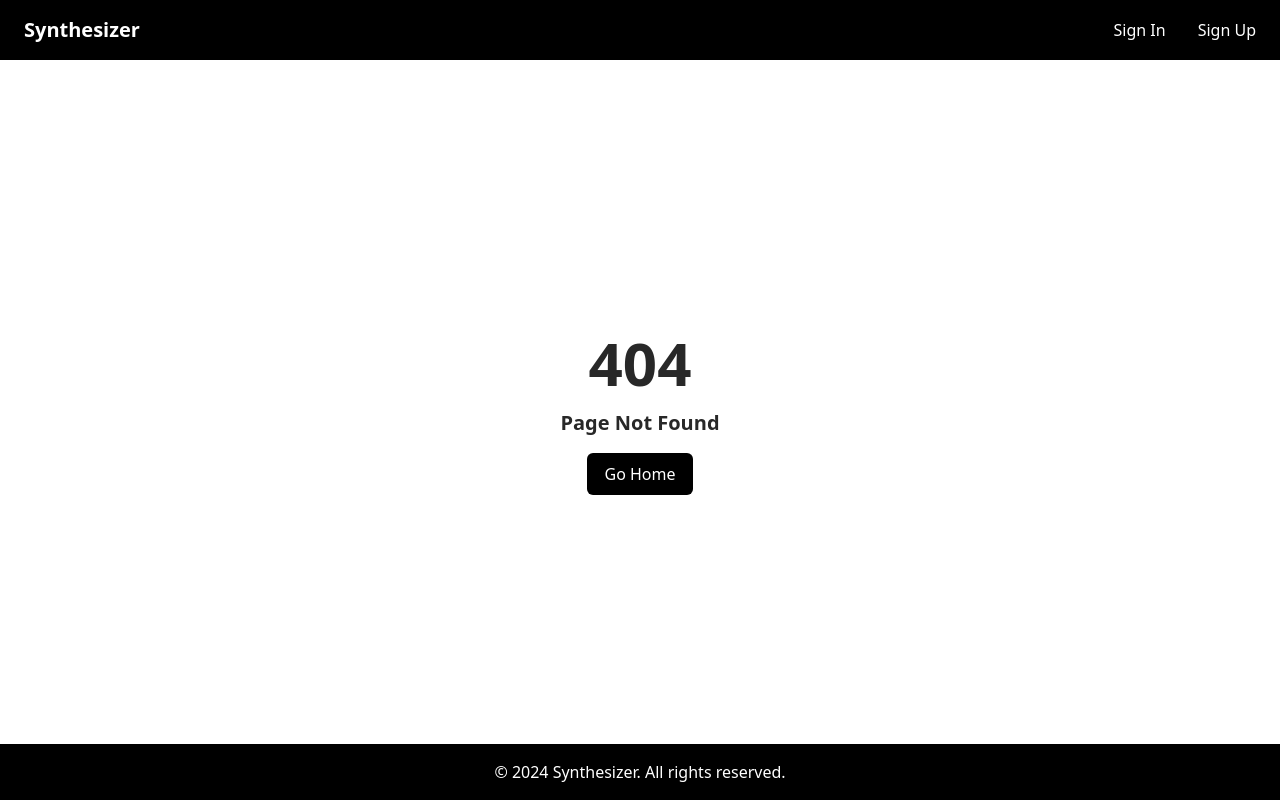
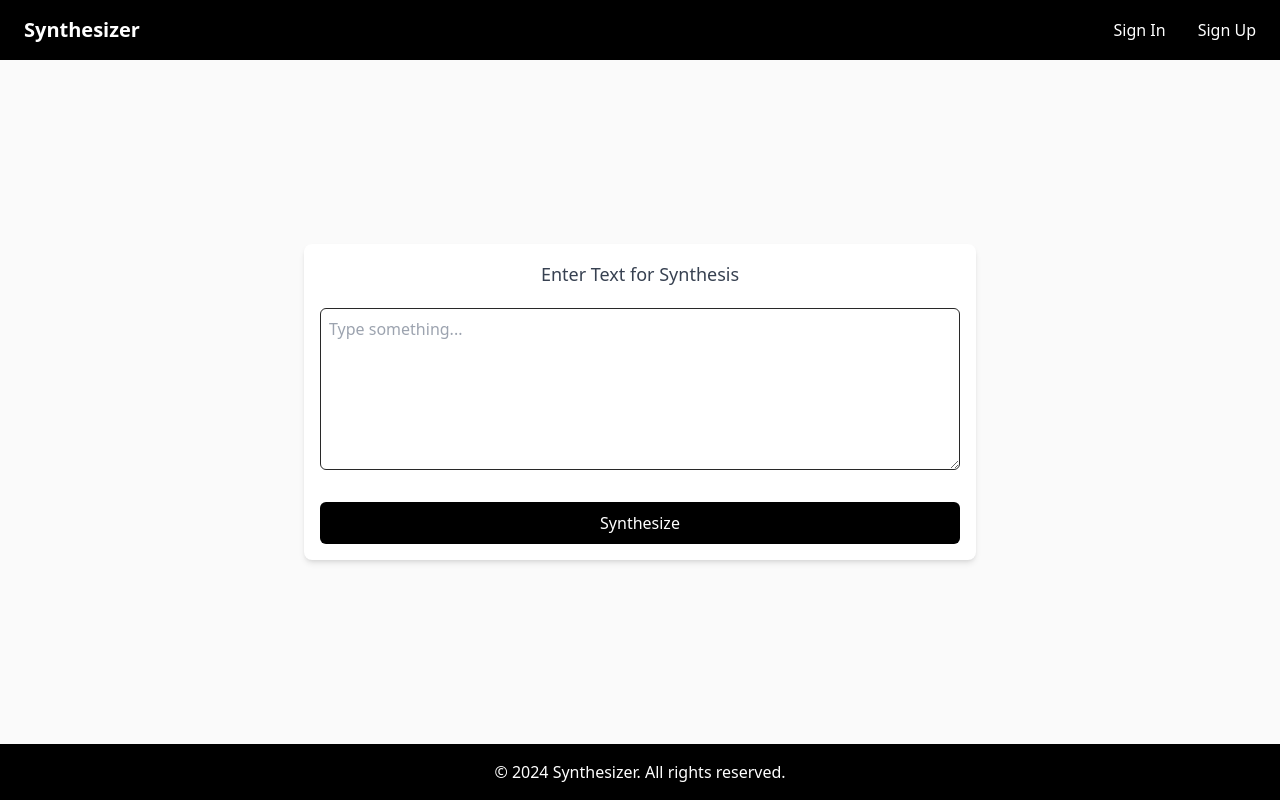
Before and after one commit to vitaliiPsl/tts-frontend, a React (Create React App) app: page /synthesis in a window 1280 px wide. Before the commit this address had no page. Built offline with nearby package versions, Linux system fonts and the light colour scheme.

Commit message:
Create synthesis page

```diff
--- a/src/App.jsx
+++ b/src/App.jsx
@@ -11,6 +11,7 @@ import PasswordReset from './pages/auth/PasswordReset'
 import PasswordResetRequest from './pages/auth/PasswordResetRequest'
 
 import NotFound from './pages/NotFound'
+import SynthesisPage from './pages/SynthesisPage'
 import HistoryPage from './pages/HistoryPage'
 
 const App = () => {
@@ -19,6 +20,7 @@ const App = () => {
 			<Routes>
 				<Route path='/' element={<Index />} />
 
+				<Route path='/synthesis' element={<SynthesisPage />} />
 				<Route path='/history' element={<HistoryPage />} />
 
 				<Route path='/auth'>
--- a/src/components/Header.jsx
+++ b/src/components/Header.jsx
@@ -42,10 +42,10 @@ const Header = () => {
 						{auth && auth.token ? (
 							<>
 								<Link
-									to='/'
+									to='/synthesis'
 									className='text-white hover:text-accent transition duration-300'
 								>
-									Home
+									Synthesis
 								</Link>
 								<Link
 									to='/history'
@@ -86,10 +86,10 @@ const Header = () => {
 					{auth && auth.token ? (
 						<>
 							<Link
-								to='/'
+								to='/synthesis'
 								className='text-white hover:text-accent transition duration-300'
 							>
-								Home
+								Synthesis
 							</Link>
 							<Link
 								to='/history'
--- /dev/null
+++ b/src/components/audio/Audio.jsx
@@ -0,0 +1,76 @@
+import React, { useState, useEffect } from 'react'
+import { WaveFile } from 'wavefile'
+
+import { IoPlayCircleOutline, IoDownloadOutline } from 'react-icons/io5'
+import AudioVisualizer from './AudioVisualizer'
+
+const Audio = ({ samples, sampleRate }) => {
+	const [audioContext, setAudioContext] = useState(null)
+
+	useEffect(() => {
+		setAudioContext(new AudioContext())
+	}, [])
+
+	const playAudio = () => {
+		if (audioContext && !audioContext.resume()) {
+			audioContext.resume()
+		}
+
+		const audioBuffer = audioContext.createBuffer(
+			1,
+			samples.length,
+			sampleRate
+		)
+		const channelData = audioBuffer.getChannelData(0)
+		channelData.set(samples)
+
+		const source = audioContext.createBufferSource()
+		source.buffer = audioBuffer
+		source.connect(audioContext.destination)
+		source.start()
+	}
+
+	const saveAsWav = () => {
+		let wav = new WaveFile()
+		const data = new Int16Array(samples.map((n) => n * 32767))
+
+		wav.fromScratch(1, 22050, '16', data)
+
+		const blob = new Blob([wav.toBuffer()], { type: 'audio/wav' })
+		const url = URL.createObjectURL(blob)
+
+		const anchor = document.createElement('a')
+		anchor.href = url
+		anchor.download = 'output.wav'
+
+		document.body.appendChild(anchor)
+		anchor.click()
+		document.body.removeChild(anchor)
+
+		URL.revokeObjectURL(url)
+	}
+
+	return (
+		<div className='flex content-center items-center gap-3'>
+			<button
+				onClick={playAudio}
+				className='bg-primary p-1 rounded-md flex items-center justify-center duration-100 hover:bg-accent'
+				aria-label='Play audio'
+			>
+				<IoPlayCircleOutline className='text-primary-text text-4xl' />
+			</button>
+
+			<AudioVisualizer samples={samples} />
+
+			<button
+				onClick={saveAsWav}
+				className='bg-primary p-1 rounded-md flex items-center justify-center duration-100 hover:bg-accent'
+				aria-label='Play audio'
+			>
+				<IoDownloadOutline className='text-primary-text text-4xl' />
+			</button>
+		</div>
+	)
+}
+
+export default Audio
--- /dev/null
+++ b/src/components/audio/AudioVisualizer.jsx
@@ -0,0 +1,93 @@
+import React, { useEffect, useState, useRef } from 'react'
+
+const AudioVisualizer = ({ samples, options = [] }) => {
+	const canvasRef = useRef(null)
+
+	const [config, setConfig] = useState({
+		backgroundColor: 'white',
+		waveformColor: 'black',
+		playedWaveformColor: 'orange',
+
+		barWidth: 2,
+		barSpacing: 1,
+
+		...options,
+	})
+
+	useEffect(() => {
+		window.addEventListener('resize', resizeCanvas)
+
+        drawWaveform(samples)
+
+		return () => window.removeEventListener('resize', resizeCanvas)
+	}, [])
+
+	const resizeCanvas = () => {
+		const canvas = canvasRef.current
+		canvas.width = canvas.parentElement.clientWidth
+		canvas.height = canvas.parentElement.clientHeight
+	}
+
+	const drawWaveform = (samples, playbackPosition = 0) => {
+		const canvas = canvasRef.current
+		const context = canvas.getContext('2d')
+		const { width, height } = canvas
+
+		context.fillStyle = config.backgroundColor
+		context.fillRect(0, 0, width, height)
+
+		drawBars(samples, playbackPosition, width, height, context)
+	}
+
+	const drawBars = (samples, playbackPosition, width, height, context) => {
+		const barWidth = config.barWidth
+		const barSpacing = config.barSpacing
+
+		const numBars = Math.floor(width / (barWidth + barSpacing))
+		const step =
+			samples.length < numBars ? 1 : Math.ceil(samples.length / numBars)
+
+		const playbackBars = playbackPosition / step
+
+		let maxAvg = 0
+		let avgArray = new Array(numBars).fill(0)
+		for (let i = 0; i < numBars; i++) {
+			let avg = 0
+			for (let j = 0; j < step; j++) {
+				avg += Math.abs(samples[i * step + j])
+			}
+
+			avg /= step
+			avgArray[i] = avg
+
+			if (avg > maxAvg) maxAvg = avg
+		}
+
+		const scaleMultiplier = (height * 0.9) / maxAvg
+		for (let i = 0; i < numBars; i++) {
+			const barHeight = Math.max(1, avgArray[i] * scaleMultiplier)
+
+			const x = i * (barWidth + barSpacing)
+			const y = height / 2 - barHeight / 2
+
+			context.fillStyle =
+				i < playbackBars
+					? config.playedWaveformColor
+					: config.waveformColor
+
+			context.beginPath()
+			context.rect(x, y, barWidth, barHeight)
+			context.closePath()
+			context.fill()
+		}
+	}
+
+	return (
+		<canvas
+			ref={canvasRef}
+			className='w-full h-16 border border-gray-200'
+		></canvas>
+	)
+}
+
+export default AudioVisualizer
--- /dev/null
+++ b/src/features/synthesis/synthesisApi.js
@@ -0,0 +1,15 @@
+import { apiSlice } from '../../app/api'
+
+export const synthesisApiSlice = apiSlice.injectEndpoints({
+	endpoints: (builder) => ({
+		synthesize: builder.mutation({
+			query: (text) => ({
+				url: '/synthesis',
+				method: 'post',
+				body: { text },
+			}),
+		}),
+	}),
+})
+
+export const { useSynthesizeMutation } = synthesisApiSlice
--- a/src/pages/SynthesisPage.jsx
+++ b/src/pages/SynthesisPage.jsx
@@ -1,49 +1,94 @@
-import React, { useState } from 'react'
+import React, { useState, useEffect } from 'react'
+
 import Layout from '../components/Layout'
+import Audio from '../components/audio/Audio'
+import { useSynthesizeMutation } from '../features/synthesis/synthesisApi'
+import { useLocation } from 'react-router-dom'
 
 const SynthesisPage = () => {
+	const location = useLocation()
 	const [text, setText] = useState('')
 
-	const handleSubmit = (e) => {
+	const [audioControlVisible, setAudioControlVisible] = useState(false)
+	const [samples, setSamples] = useState(null)
+	const [samplingRate, setSamplingRate] = useState(null)
+
+	const [synthesizeSpeech, { data, isLoading, error }] =
+		useSynthesizeMutation()
+
+	useEffect(() => {
+		if (location.state?.text) {
+			setText(location.state.text)
+		}
+	}, [location])
+
+	useEffect(() => {
+		if (data) {
+			const { samples, sampling_rate } = data
+			setSamples(samples)
+			setSamplingRate(sampling_rate)
+			setAudioControlVisible(true)
+		}
+	}, [data])
+
+	const handleSubmit = async (e) => {
 		e.preventDefault()
-		console.log('Submitted text:', text)
-		setText('')
+		setAudioControlVisible(false)
+		synthesizeSpeech(text)
 	}
 
 	return (
 		<Layout>
-			<div className='flex-1 flex flex-col items-center justify-center bg-background p-4'>
-
-                <div className='max-w-2xl w-full flex flex-col text-center bg-white rounded-lg shadow-md p-4'>
-					<form className='flex flex-col gap-4' onSubmit={handleSubmit}>
-						<div className=''>
+			<div className='flex-1 flex flex-col items-center justify-center gap-6 bg-background p-4'>
+				<div className='max-w-2xl w-full flex flex-col text-center bg-primary-text rounded-lg shadow-md p-4'>
+					<form
+						className='flex flex-col gap-4'
+						onSubmit={handleSubmit}
+					>
 						<label
 							htmlFor='text'
 							className='block text-lg font-medium text-gray-700'
 						>
 							Enter Text for Synthesis
 						</label>
+
+						{/* text input */}
 						<textarea
-								id='text'
 							name='text'
-								rows='4'
-								className='mt-1 p-2 w-full rounded-md border-secondary shadow-sm focus:border-accent focus:ring-accent outline-accent'
+							value={text}
+							rows='6'
+							required
 							placeholder='Type something...'
-								value={text}
 							onChange={(e) => setText(e.target.value)}
-								required
+							className='mt-1 p-2 w-full border border-secondary rounded-md focus:border-accent focus:ring-accent outline-accent'
 						></textarea>
-						</div>
+
 						<div className='mt-4'>
 							<button
 								type='submit'
+								disabled={isLoading}
 								className='w-full flex justify-center min-w-28 py-2 px-4 border border-transparent text-md font-medium rounded-md text-white bg-primary hover:bg-accent focus:outline-none focus:ring-2 focus:ring-offset-2 focus:ring-accent'
 							>
-								Synthesize
+								{isLoading ? 'Cooking...' : 'Synthesize'}
 							</button>
 						</div>
 					</form>
 				</div>
+
+				{error && (
+					<div className='text-center py-10'>
+						<p className='text-lg text-gray-500'>
+							Something went wrong. Please, try again later.
+						</p>
+					</div>
+				)}
+
+				{/* play, waveform, download button */}
+				{audioControlVisible && (
+					<div className='max-w-2xl w-full flex flex-col text-center bg-white rounded-lg shadow-md p-4'>
+						<Audio samples={samples} sampleRate={samplingRate} />
+					</div>
+				)}
 			</div>
 		</Layout>
 	)
```
Lines whose indentation alone changed are shown as unchanged.
